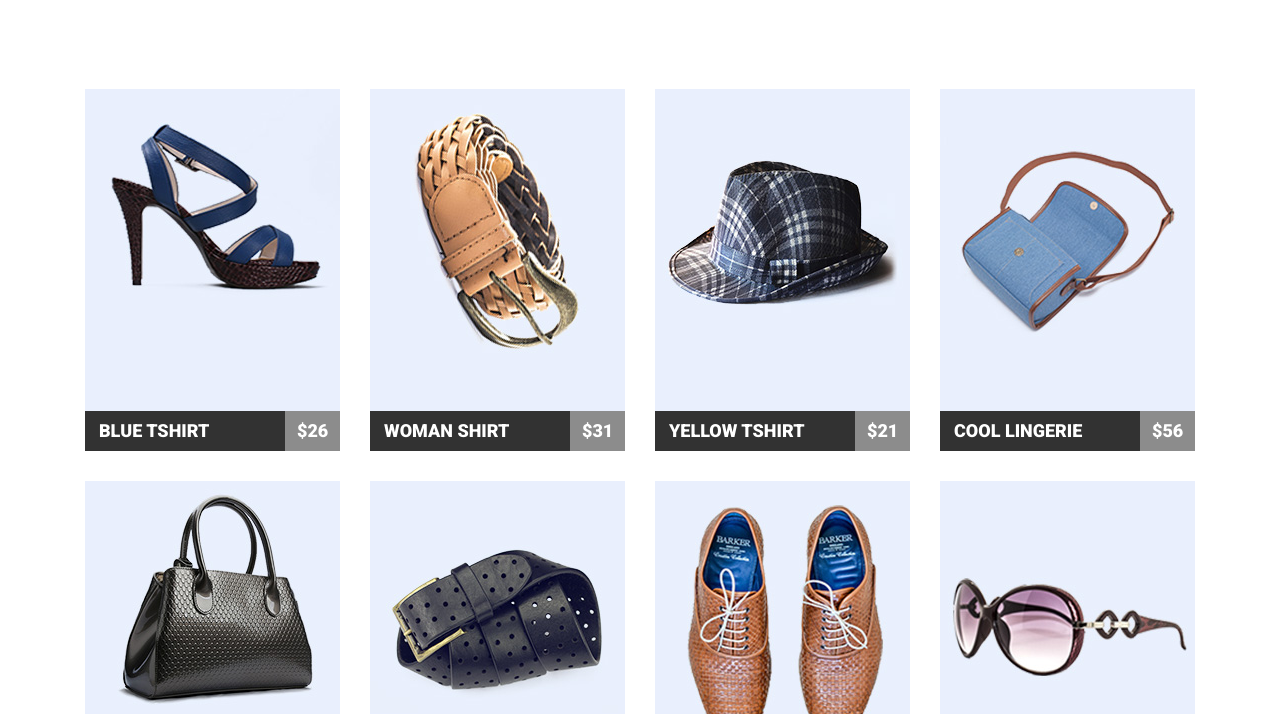
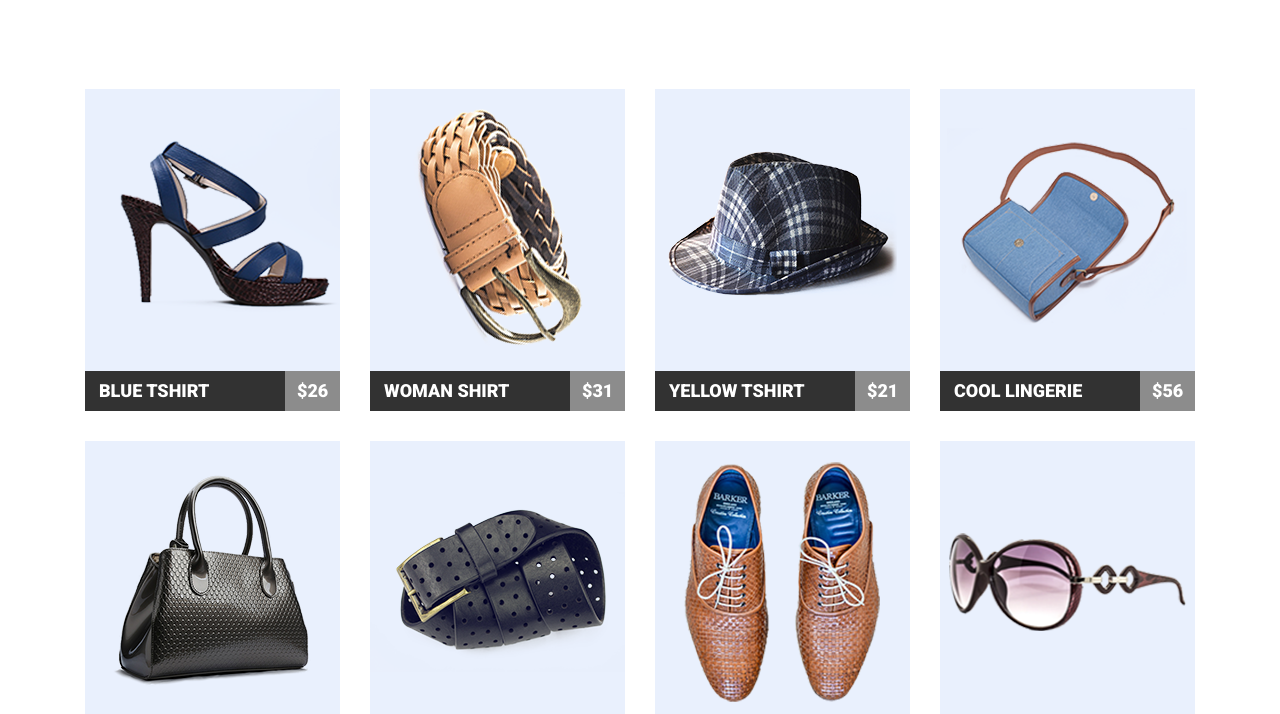
Before and after one commit to Popeyeit/goit-fe-course, a plain HTML site: page hw-04/index.html in a window 1280 px wide. Shown: the part 238-952 px from the top of the page. Drawn offline with nearby package versions, Linux system fonts and the light colour scheme.

Commit message:
fixed background and img-png

```diff
--- a/hw-04/css/styles.css
+++ b/hw-04/css/styles.css
@@ -19,6 +19,7 @@ body {
 img {
   display: block;
   max-width: 100%;
+  /* max-height: 100%; */
   height: auto;
 }
 
@@ -129,9 +130,14 @@ img {
 .catalog-list {
   float: left;
   width: 255px;
-
+  height: 322px;
   padding: 0;
   margin: 0;
+}
+.catalog-list img {
+  background-color: #e9f0fd;
+  width: 255px;
+  height: 282px;
 }
 
 .catalog-list:not(:nth-child(4n)) {
--- a/hw-04/index.html
+++ b/hw-04/index.html
@@ -40,49 +40,49 @@
           <ul class="featured-catalog clearfix">
             <li class="catalog-list">
               <a href="#">
-                <img src="img/Catalog-item1.jpg" alt="" />
+                <img src="img/product1.png" alt="" width="255" height="282" />
                 <p class="item">Blue tshirt</p>
                 <p class="price">$26</p>
               </a>
             </li>
             <li class="catalog-list ">
               <a href="#">
-                <img src="img/Catalog-item2.jpg" alt="" />
+                <img src="img/product2.png" alt="" width="255" height="282" />
                 <p class="item">Woman shirt</p>
                 <p class="price">$31</p>
               </a>
             </li>
             <li class="catalog-list">
               <a href="#">
-                <img src="img/Catalog-item3.jpg" alt="" />
+                <img src="img/product3.png" alt="" width="255" height="282" />
                 <p class="item">Yellow tshirt</p>
                 <p class="price">$21</p>
               </a>
             </li>
             <li class="catalog-list">
               <a href="#">
-                <img src="img/Catalog-item4.jpg" alt="" />
+                <img src="img/product4.png" alt="" width="255" height="282" />
                 <p class="item">Cool lingerie</p>
                 <p class="price">$56</p>
               </a>
             </li>
             <li class="catalog-list ">
-              <img src="img/Catalog-item5.jpg" alt="" />
+              <img src="img/product5.png" alt="" width="255" height="282" />
               <p class="item">Blue tshirt</p>
               <p class="price">$26</p>
             </li>
             <li class="catalog-list">
-              <img src="img/Catalog-item6.jpg" alt="" />
+              <img src="img/product6.png" alt="" width="255" height="282" />
               <p class="item">Woman shirt</p>
               <p class="price">$31</p>
             </li>
             <li class="catalog-list">
-              <img src="img/Catalog-item7.jpg" alt="" />
+              <img src="img/product7.png" alt="" width="255" height="282" />
               <p class="item">Yellow tshirt</p>
               <p class="price">$21</p>
             </li>
             <li class="catalog-list">
-              <img src="img/Catalog-item8.jpg" alt="" />
+              <img src="img/product8.png" alt="" width="255" height="282" />
               <p class="item">Cool lingerie</p>
               <p class="price">$56</p>
             </li>
```
Also changed, not shown: hw-04/img/Catalog-item1.jpg (deleted), hw-04/img/Catalog-item2.jpg (deleted), hw-04/img/Catalog-item3.jpg (deleted), hw-04/img/Catalog-item4.jpg (deleted), hw-04/img/Catalog-item5.jpg (deleted), hw-04/img/Catalog-item6.jpg (deleted), hw-04/img/Catalog-item7.jpg (deleted), hw-04/img/Catalog-item8.jpg (deleted), hw-04/img/product1.png (added), hw-04/img/product2.png (added), hw-04/img/product3.png (added), hw-04/img/product4.png (added), hw-04/img/product5.png (added), hw-04/img/product6.png (added), 2 more files.
